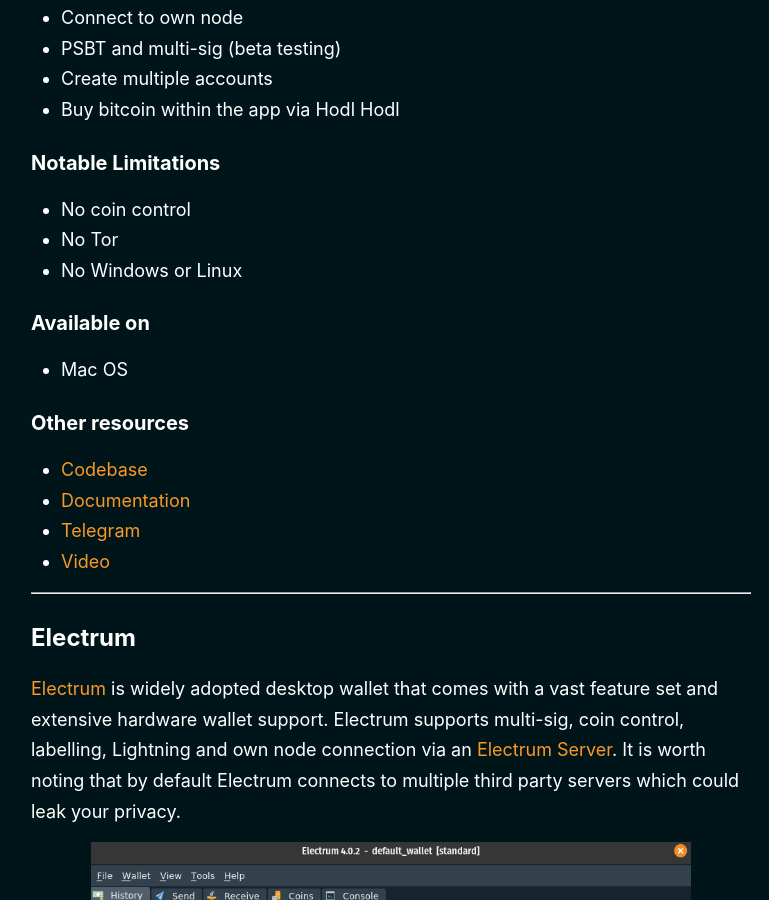
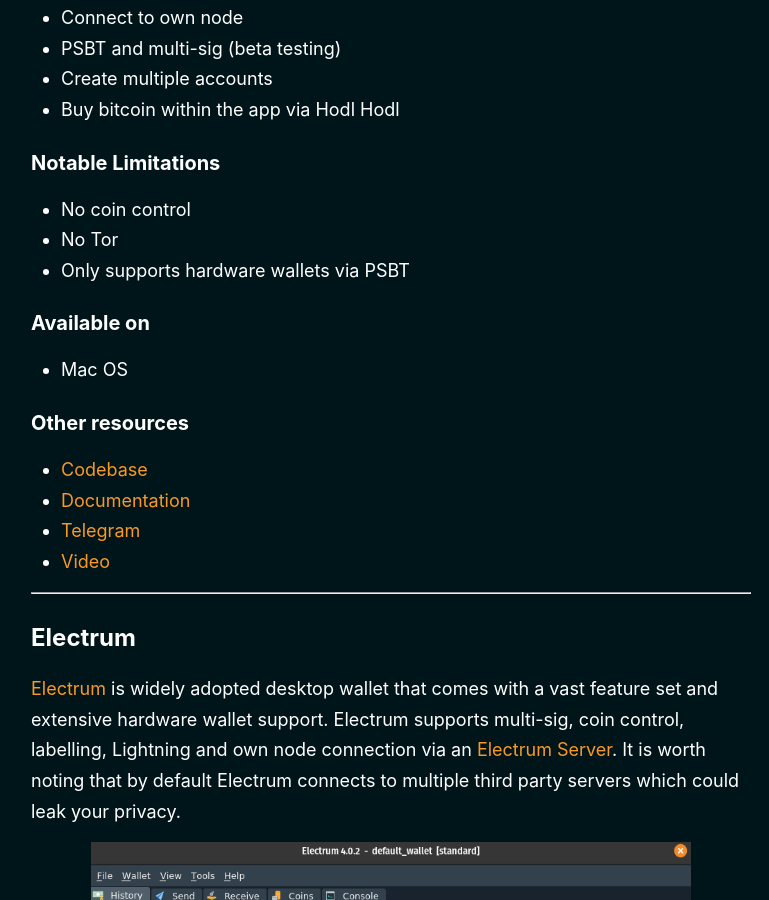
Before and after one commit to BitcoinQnA/bitcoin-wallet-guide, a Jekyll site: the page built from _pages/desktop.md, in a window 1280 px wide and 900 px high, scrolled down 4089 px. Shown: the whole window, without its empty margins (249-1018 px from the left). Built offline with Jekyll 4.4.1, drawn with Linux system fonts in a browser that asks for light colours.

Commit message:
Update desktop.md

```diff
--- a/_pages/desktop.md
+++ b/_pages/desktop.md
@@ -90,7 +90,7 @@ Desktop wallets offer more usability and often, a greater feature set when compa
 ### Notable Limitations
 * No coin control
 * No Tor
-* No Windows or Linux
+* Only supports hardware wallets via PSBT
 
 ### Available on
 * Mac OS
```
